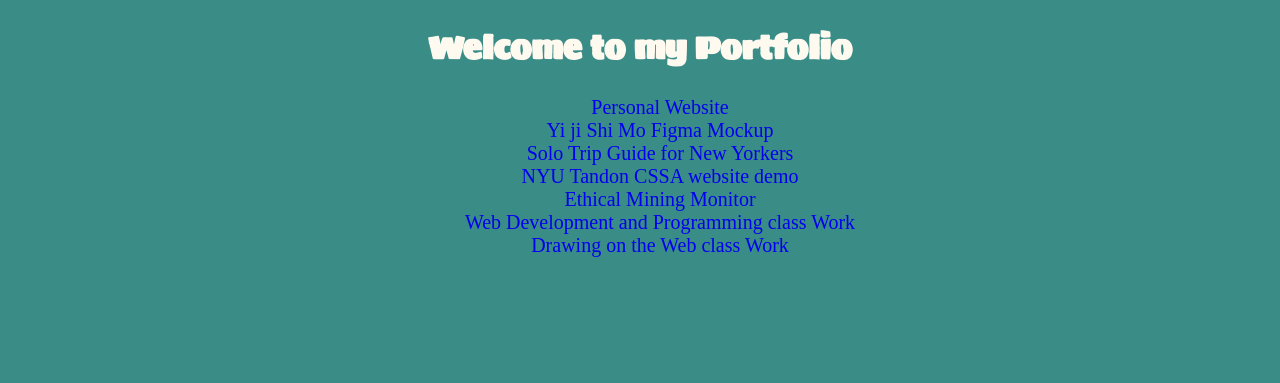
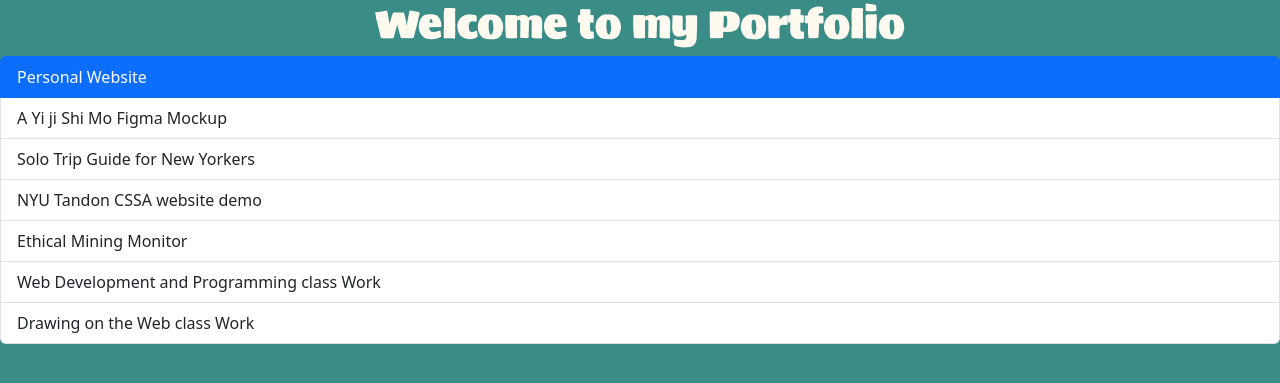
Before and after one commit to Haiqi-Z/Haiqi-Z.github.io, a PHP site: page / in a window 1280 px wide. Shown: the top 383 px of the page. Run offline with PHP 8.4, Linux system fonts and the light colour scheme; some web fonts are replaced.

Commit message:
updatedLanding

```diff
--- a/index.html
+++ b/index.html
@@ -2,11 +2,24 @@
 <html>
   <head>
     <title> Welcome to my Website </title>
+    <link href="https://cdn.jsdelivr.net/npm/bootstrap@5.3.0-alpha3/dist/css/bootstrap.min.css" rel="stylesheet" integrity="sha384-KK94CHFLLe+nY2dmCWGMq91rCGa5gtU4mk92HdvYe+M/SXH301p5ILy+dN9+nJOZ" crossorigin="anonymous">
+    <link rel="stylesheet" href="https://cdn.jsdelivr.net/npm/bootstrap-icons@1.10.5/font/bootstrap-icons.css">
     <link rel="StyleSheet" href="css/custom.css"/>
   </head>
   <body>
       <h1 id="ttl"> Welcome to my Portfolio</h1>
-      <nav>
+      <div class="list-group">
+        <a href="personal/index.html" class="list-group-item list-group-item-action active" aria-current="true">
+          Personal Website
+        </a>
+        <a href="Figma/index.html" class="list-group-item list-group-item-action">A Yi ji Shi Mo Figma Mockup</a>
+        <a href="jquery_interest/index.html" class="list-group-item list-group-item-action">Solo Trip Guide for New Yorkers</a>
+        <a href="tandonCSSA/index.html" class="list-group-item list-group-item-action">NYU Tandon CSSA website demo</a>
+        <a href="cause/index.html" class="list-group-item list-group-item-action">Ethical Mining Monitor</a>
+        <a href="webDev/index.html" class="list-group-item list-group-item-action">Web Development and Programming class Work</a>
+        <a href="drawing/index.html" class="list-group-item list-group-item-action">Drawing on the Web class Work</a>
+      </div>
+      <!--nav>
           <ul>
             <li>
               <a href="personal/index.html">
@@ -44,6 +57,6 @@
               </a>
             </li>
           </ul>
-      </nav>
+      </nav-->
   </body>
 </html>
--- a/personal/index.html
+++ b/personal/index.html
@@ -26,10 +26,6 @@
       </nav>
 
       <div id="mainArea" class='addSpace'>
-        <section>
-
-          <img src="http://placekitten.com/g/200/400"/>
-        </section>
         <section>
           <h1>Welcome!</h1>
           <p>
--- a/webDev/webdev-final/index.php
+++ b/webDev/webdev-final/index.php
@@ -27,7 +27,7 @@
                 if (isset($_SESSION['user_email'])) {
                     $userEmail = $_SESSION['user_email'];
 
-                    $path = "/home/hz2330/databases";
+                    $path = "/databases";
                     $db = new SQLite3($path.'/webDevFinal.db');
 
                     $stmt = $db->prepare('SELECT email, tokens FROM users WHERE email = :email');
--- a/webDev/webdev-final/login.php
+++ b/webDev/webdev-final/login.php
@@ -7,7 +7,7 @@
     $email = $_POST['email'] ?? '';
     $password = $_POST['password'] ?? '';
 
-    $path = "/home/hz2330/databases";
+    $path = "/databases";
     $db = new SQLite3($path.'/webDevFinal.db');
 
     $stmt = $db->prepare('SELECT * FROM users WHERE email = :email');   // prevent SQL injection
--- a/webDev/webdev-final/products.php
+++ b/webDev/webdev-final/products.php
@@ -4,7 +4,7 @@
 
     function updateTokens($userEmail, $additionalTokens) {
         try {
-            $path = "/home/hz2330/databases";
+            $path = "/databases";
             $db = new SQLite3($path.'/webDevFinal.db');
             $db->exec('BEGIN');
             $stmt = $db->prepare('UPDATE users SET tokens = tokens + :tokens WHERE email = :email');
--- a/webDev/webdev-final/search.php
+++ b/webDev/webdev-final/search.php
@@ -1,6 +1,6 @@
 <?php
     // Database connection
-    $path = "/home/hz2330/databases";
+    $path = "/databases";
     $db = new SQLite3($path.'/webDevFinal.db');
 
     // Grab product names from DB
--- a/webDev/webdev-final/signup.php
+++ b/webDev/webdev-final/signup.php
@@ -7,7 +7,7 @@
     $hashed_password = password_hash($password, PASSWORD_DEFAULT);
     $tokens = 0; // Default token balance
 
-    $path = "/home/hz2330/databases";
+    $path = "/databases";
     $db = new SQLite3($path.'/webDevFinal.db');
 
     // Check if email is already registered
--- a/webDev/webdev-final/update_token.php
+++ b/webDev/webdev-final/update_token.php
@@ -9,7 +9,7 @@ if ($_SERVER['REQUEST_METHOD'] === 'POST')
 {
     $cashEarned = $_POST['correctGuess'];
 
-    $path = "/home/hz2330/databases";
+    $path = "/databases";
     $db = new SQLite3($path.'/webDevFinal.db');
 
     $email = $_SESSION['user_email'];
```
Also changed, not shown: 1 other file.
